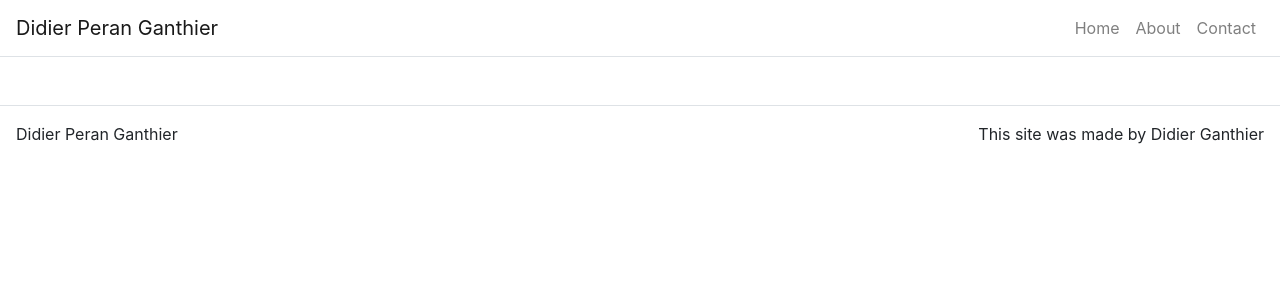
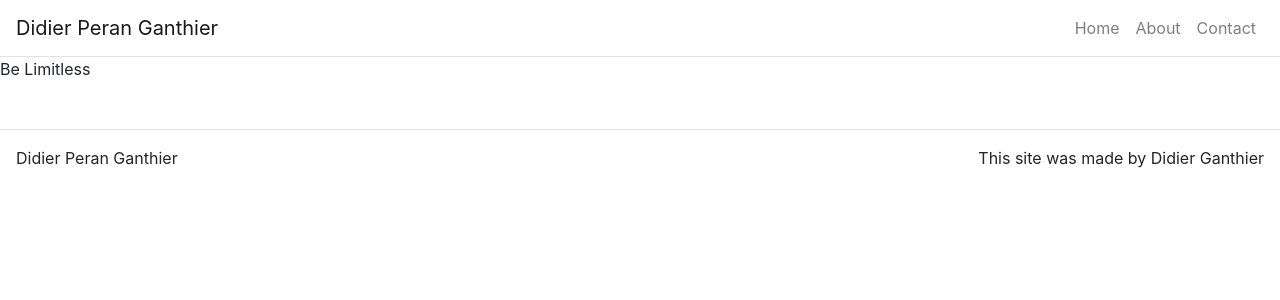
Before and after one commit to didierganthier/portfolio, a React (Create React App) app: page / in a window 1280 px wide. Shown: the top 300 px of the page. Built offline with nearby package versions, Linux system fonts and the light colour scheme.

Commit message:
page navigation setup

```diff
--- a/src/App.js
+++ b/src/App.js
@@ -6,6 +6,9 @@
 import NavbarBrand from 'react-bootstrap/NavbarBrand'
 import { Nav } from 'react-bootstrap';
 import Footer from './components/Footer';
+import HomePage from './pages/HomePage';
+import AboutPage from './pages/AboutPage';
+import ContactPage from './pages/ContactPage';
 
 class App extends React.Component {
 
@@ -47,6 +50,9 @@
               </Nav>
             </Navbar.Collapse>
           </Navbar>
+          <Route path='/' exact render={() => <HomePage title={this.state.home.title} subtitle={this.state.home.subtitle} text={this.state.home.text}/>}/>
+          <Route path='/about' exact render={() => <AboutPage title={this.state.about.title}/>}/>
+          <Route path='/contact' exact render={() => <ContactPage title={this.state.contact.title}/>}/>
           <Footer/>
         </Container>
       </Router>
--- /dev/null
+++ b/src/pages/AboutPage.js
@@ -0,0 +1,9 @@
+import React from 'react';
+
+function AboutPage(props) {
+    return (
+        <p>{props.title}</p>
+    );
+}
+
+export default AboutPage;
--- /dev/null
+++ b/src/pages/ContactPage.js
@@ -0,0 +1,9 @@
+import React from 'react';
+
+function ContactPage(props) {
+    return (
+        <p>{props.title}</p>
+    );
+}
+
+export default ContactPage;
--- /dev/null
+++ b/src/pages/HomePage.js
@@ -0,0 +1,9 @@
+import React from 'react';
+
+function HomePage(props) {
+    return (
+    <p>{props.title}</p>
+    );
+}
+
+export default HomePage;
```
